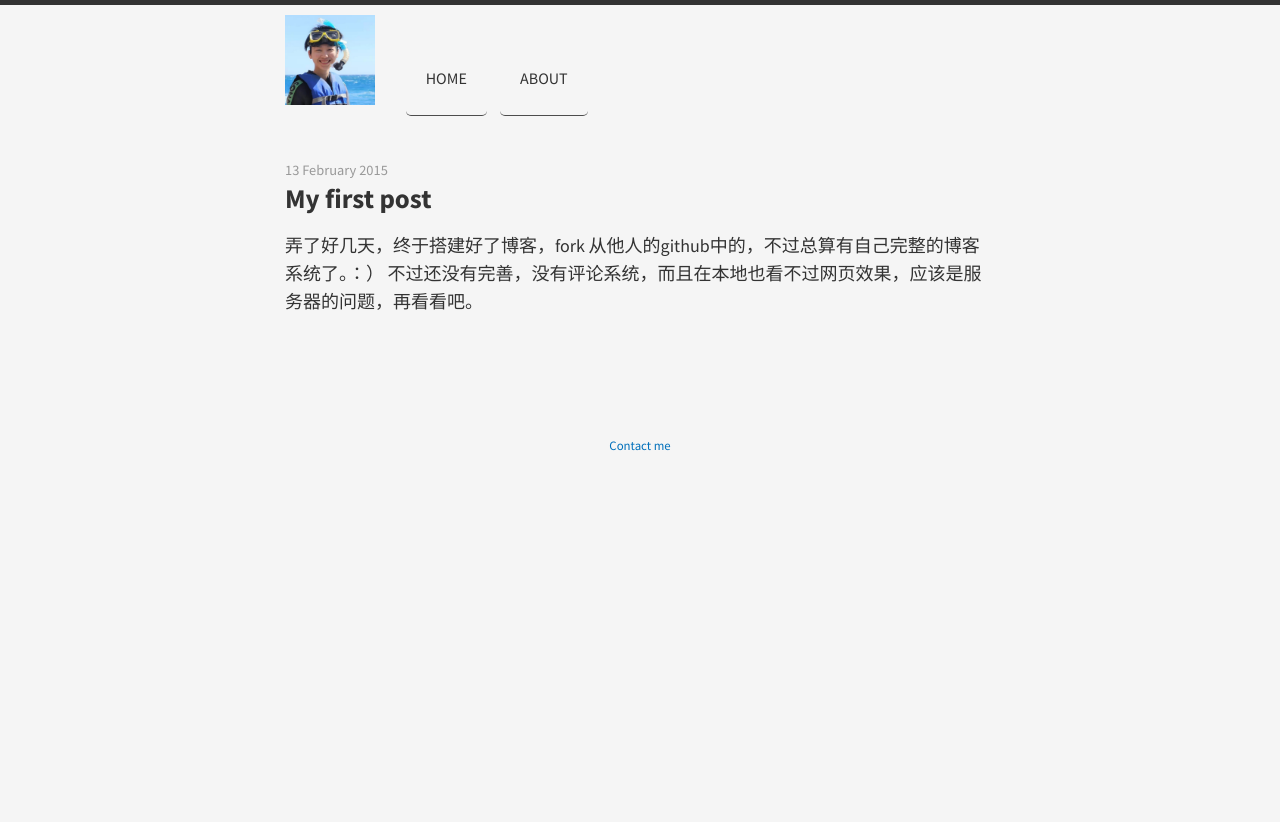
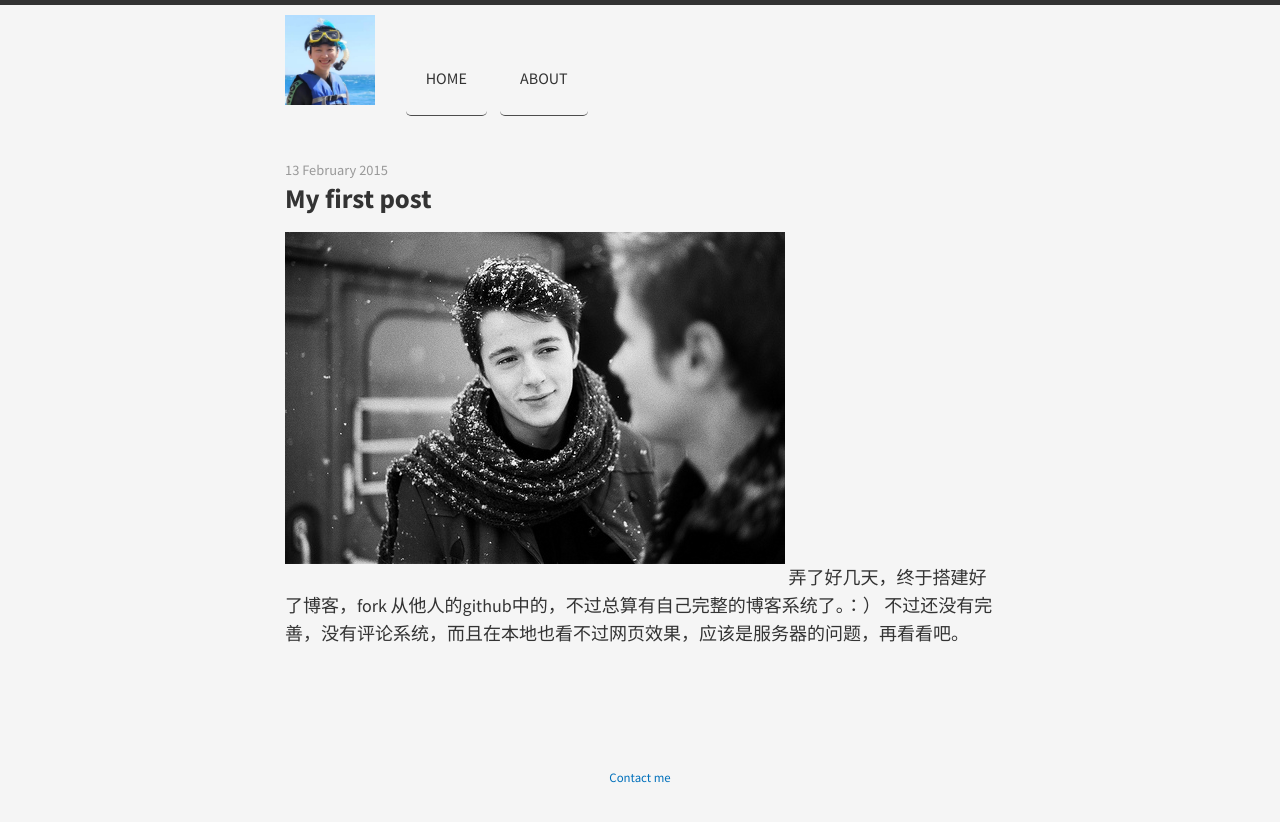
Before and after one commit to xuanchenglee/xuanchenglee.github.io, a Jekyll site: the page built from _posts/2015-02-13-My-first-post.md, in a window 1280 px wide. Shown: the top 822 px of the page. Built offline with Jekyll 4.4.1, drawn with Linux system fonts in a browser that asks for light colours; nearby versions of some CDN libraries; comment, search, counter and statistics services are not loaded.

Commit message:
adding photo into post

```diff
--- a/_posts/2015-02-13-My-first-post.md
+++ b/_posts/2015-02-13-My-first-post.md
@@ -3,5 +3,6 @@ layout: post
 title: My first post
 ---
 
+![alt text](/public/images/testing.jpg "Title")
 弄了好几天，终于搭建好了博客，fork 从他人的github中的，不过总算有自己完整的博客系统了。：）
 不过还没有完善，没有评论系统，而且在本地也看不过网页效果，应该是服务器的问题，再看看吧。
```
Also changed, not shown: public/images/testing.jpg (added).
